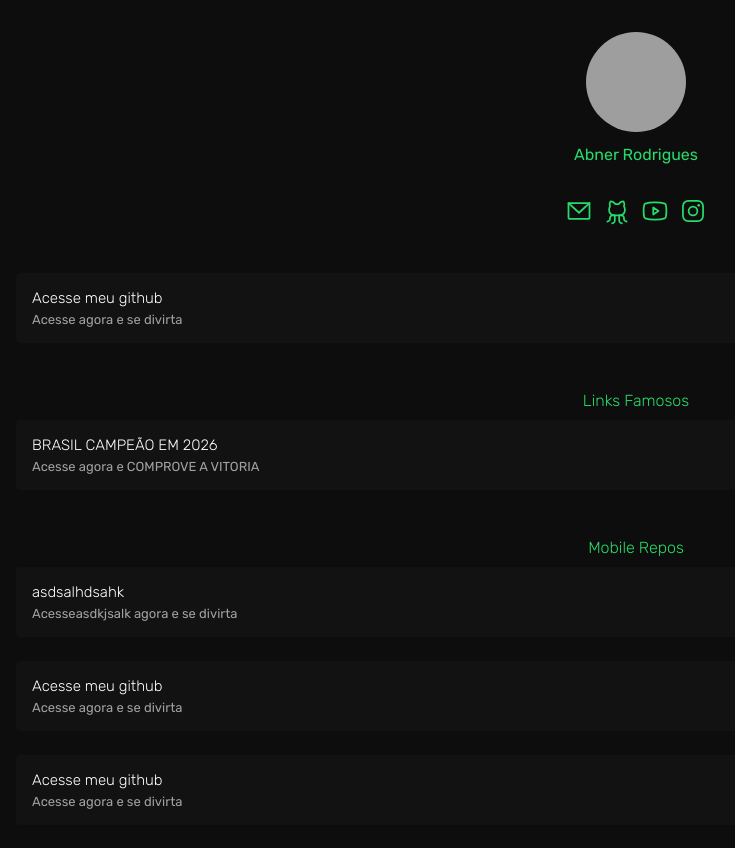
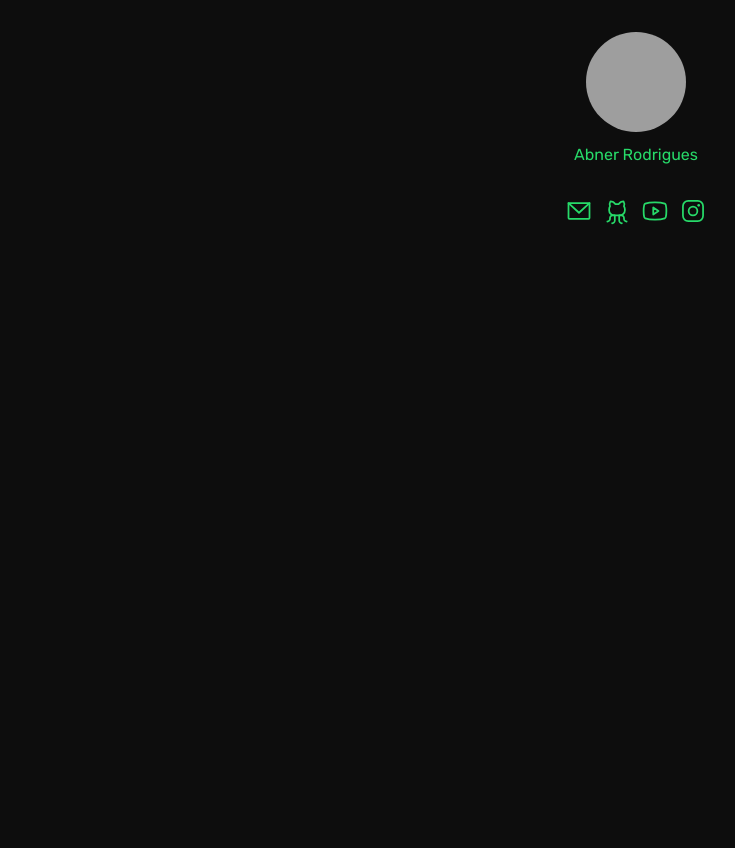
Before and after one commit to rodriguesabner/liinks-personal, a React (Create React App) app: page / in a window 1280 px wide. Shown: the top 848 px of the page, without its empty margins (4-739 px from the left). After the commit the page ends 800 px from the top, so only its background shows below. Built offline with nearby package versions, Linux system fonts and the light colour scheme; grey boxes are pictures that could not be loaded.

Commit message:
Revert "feat: add divider. add links. eslitiza componentes. add cardtxtcolor. add interface. add content a home"
This reverts commit 6a801539cf9c603ceb24019c71dcf6f871ba151e.

```diff
--- a/src/components/Content/Divider/index.tsx
+++ /dev/null
@@ -1,15 +0,0 @@
-import React from 'react'
-import { ContentProps } from '../../../interfaces/Content'
-import { Layout, Title } from './styles'
-
-const Divider = ({ item }: { item: ContentProps }): JSX.Element => {
-  return (
-        <Layout>
-            <Title>
-                {item.title}
-            </Title>
-        </Layout>
-  )
-}
-
-export default Divider
--- a/src/components/Content/Divider/styles.tsx
+++ /dev/null
@@ -1,15 +0,0 @@
-import styled from 'styled-components'
-
-export const Layout = styled.div`
-  margin-top: 3em;
-  margin-bottom: 10px;
-  width: 100%;
-  display: flex;
-  align-items: center;
-  justify-content: center;
-`
-
-export const Title = styled.p`
-  font-weight: 300;
-  font-size: 16px;
-`
--- a/src/components/Content/Links/index.tsx
+++ /dev/null
@@ -1,18 +0,0 @@
-import React from 'react'
-import { Description, Layout, Title } from './styles'
-import { ContentProps } from '../../../interfaces/Content'
-
-const Links = ({ item }: { item: ContentProps }): JSX.Element => {
-  return (
-        <Layout>
-            <Title>
-                {item.title}
-            </Title>
-            <Description>
-                {item.description}
-            </Description>
-        </Layout>
-  )
-}
-
-export default Links
--- a/src/components/Content/Links/styles.tsx
+++ /dev/null
@@ -1,23 +0,0 @@
-import styled from 'styled-components'
-import settings from '../../../config/settings.json'
-
-export const Layout = styled.li`
-  background-color: ${settings.app.card_color};
-  margin-bottom: 1.5em;
-  padding: 16px;
-  border-radius: 4px;
-  cursor: pointer;
-`
-
-export const Title = styled.h3`
-  color: ${settings.app.card_text_color};
-  font-size: 15px;
-  font-weight: 300;
-  margin-bottom: 5px;
-`
-
-export const Description = styled.p`
-  color: ${settings.app.card_text_color};
-  font-size: 13px;
-  opacity: .6;
-`
--- a/src/components/Content/index.tsx
+++ /dev/null
@@ -1,28 +0,0 @@
-import React from 'react'
-import settings from '../../config/settings.json'
-import Links from './Links'
-import { ContentProps } from '../../interfaces/Content'
-import { ContentWrapper } from './styles'
-import Divider from './Divider'
-const Content = (): JSX.Element => {
-  const renderContentByType = (content: ContentProps): JSX.Element | undefined => {
-    switch (content.type) {
-      case 'link':
-        return <Links item={content} />
-      case 'divider':
-        return <Divider item={content} />
-      default:
-        return undefined
-    }
-  }
-
-  return (
-        <ContentWrapper>
-            {settings.content.map((content) => (
-              renderContentByType(content)
-            ))}
-        </ContentWrapper>
-  )
-}
-
-export default Content
--- a/src/components/Content/styles.tsx
+++ /dev/null
@@ -1,7 +0,0 @@
-import styled from 'styled-components'
-
-export const ContentWrapper = styled.ul`
-  padding: 20px;
-  list-style-type: none;
-  margin-top: 1.5em;
-`
--- a/src/config/settings.json
+++ b/src/config/settings.json
@@ -3,7 +3,6 @@
     "background_color": "#0D0D0D",
     "text_color": "#27DA69",
     "card_color": "#121212",
-    "card_text_color": "#fff",
     "button_color": "#1B97F5",
     "button_text_color": "#fff"
   },
@@ -33,14 +32,10 @@
       "description": "Se você não comprar o curso, vc nunca vai conseguir."
     },
     {
-      "type": "divider",
-      "title": "Links Famosos"
-    },
-    {
       "type": "link-gallery",
       "url": "https://github.com/rodriguesabner",
-      "title": "Como comprar de graça na internet",
-      "description": "Acesse agora e bla bla bla"
+      "title": "Acesse meu github",
+      "description": "Acesse agora e se divirta"
     },
     {
       "type": "link-gallery",
@@ -57,8 +52,8 @@
     {
       "type": "link",
       "url": "https://github.com/rodriguesabner",
-      "title": "BRASIL CAMPEÃO EM 2026",
-      "description": "Acesse agora e COMPROVE A VITORIA"
+      "title": "Acesse meu github",
+      "description": "Acesse agora e se divirta"
     },
     {
       "type": "divider",
@@ -67,8 +62,8 @@
     {
       "type": "link",
       "url": "https://github.com/rodriguesabner",
-      "title": "asdsalhdsahk",
-      "description": "Acesseasdkjsalk agora e se divirta"
+      "title": "Acesse meu github",
+      "description": "Acesse agora e se divirta"
     },
     {
       "type": "link",
--- a/src/screen/Home.tsx
+++ b/src/screen/Home.tsx
@@ -2,14 +2,12 @@ import React from 'react'
 import { Layout } from './styles'
 import Profile from '../components/Profile'
 import Social from '../components/Social'
-import Content from '../components/Content'
 
 const Home = (): JSX.Element => {
   return (
         <Layout>
             <Profile />
             <Social />
-            <Content />
         </Layout>
   )
 }
```
Also changed, not shown: src/interfaces/Content.ts (deleted, +0 -10 lines).
